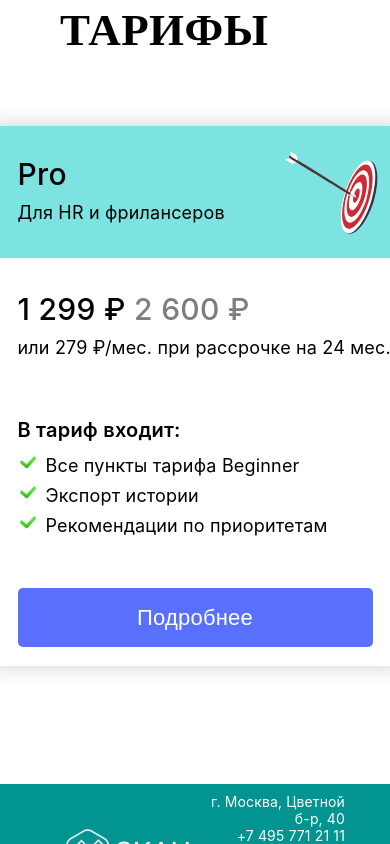
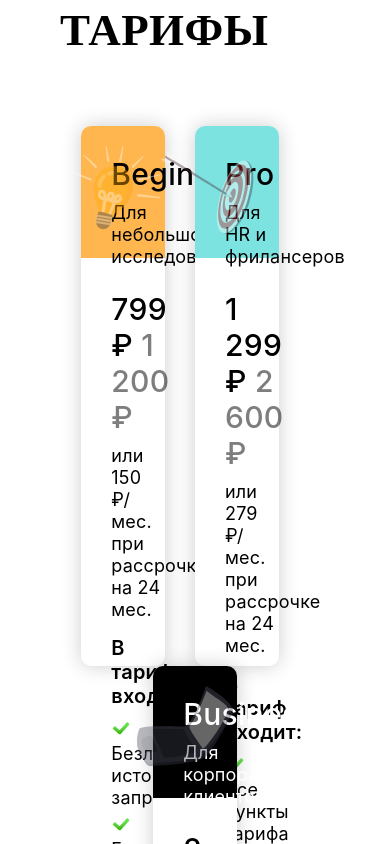
Before and after one commit to ollegozz/Servise-Scan, a React (Create React App) app: page / in a window 390 px wide. Shown: the part 2040-2884 px from the top of the page. Built offline with nearby package versions, Linux system fonts and the light colour scheme; the HTML template or start-up script is replaced by a standard one.

Commit message:
tarifs-card

```diff
--- a/src/components/page/page-main/tarifs.module.css
+++ b/src/components/page/page-main/tarifs.module.css
@@ -1,5 +1,5 @@
 .button {
-    width: 335px;
+    width: 100%;
     height: 59px;
     background: #5970FF;
     border-radius: 5px;
@@ -16,14 +16,19 @@
     padding: 0 60px 0 60px;
     justify-content: center;
     padding-bottom: 118px;
+    flex-wrap: wrap;
 }
 
 .tarifCard {
-    height: 540px;
+    flex: 0 1 33.33%;
+    max-height: 540px;
+    min-height: 380px;
+    max-width: 31%;
     background: #FFFFFF;
     box-shadow: 0px 0px 20px rgba(0, 0, 0, 0.2);
     border-radius: 10px;
     text-align: left;
+    position: relative;
 }
 
 .tarifCard:nth-child(2) {
@@ -121,7 +126,7 @@
 }
 
 .button {
-    width: 355px;
+    max-width: 355px;
 
 }
 
@@ -134,3 +139,20 @@
     font-size: 45px;
     padding: 100px 0px 70px 60px;
 }
+
+@media(max-width: 1230px) {
+    .btn {
+        flex: 0 1 auto;
+        padding: 10px 30px 24px 30px;
+    }
+
+    .priceSubTitle {
+        padding: 0 0 15px 30px;
+    }
+}
+
+@media(max-width: 1340px) {
+    .tarifImg {
+        opacity: 0.4;
+    }
+}
--- a/src/components/page/page-main/whyCarousel.module.css
+++ b/src/components/page/page-main/whyCarousel.module.css
@@ -49,14 +49,14 @@
 .arrLeft {
     position: absolute;
     top: 40%;
-    left: 4%;
+    left: 3%;
 }
 
 .arrRight {
     transform: rotate(180deg);
     position: absolute;
     top: 40%;
-    right: 4%;
+    right: 3%;
 }
 
 .whyImage {
```
